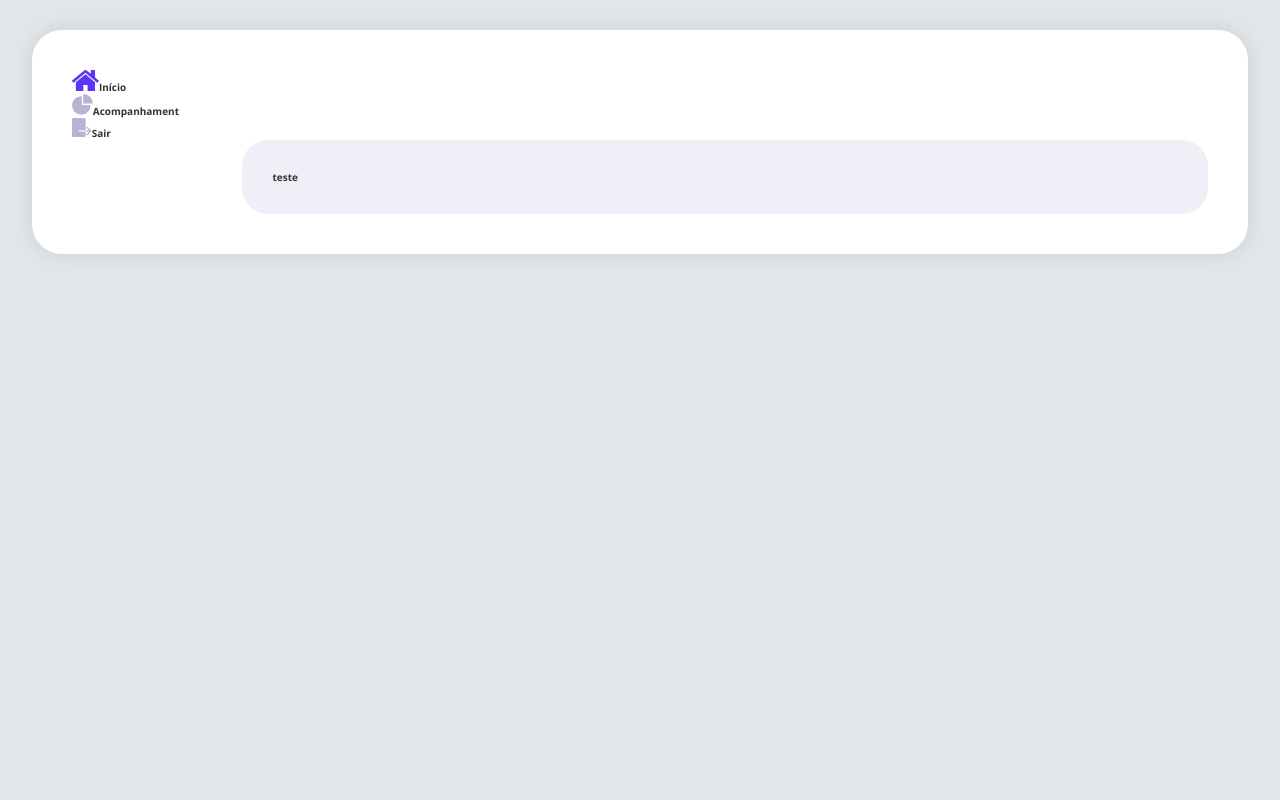
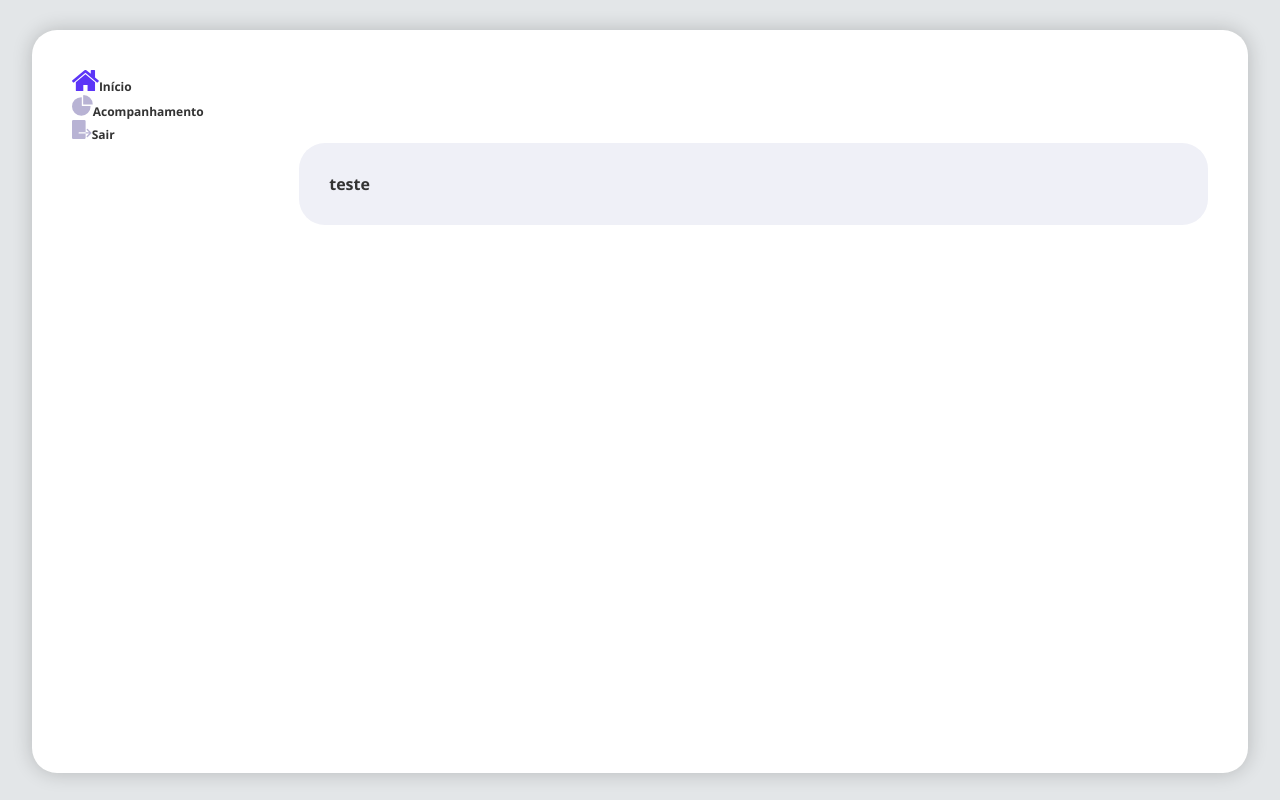
Before and after one commit to jeffinwilker/ponvi, a React (Create React App) app: page / in a window 1280 px wide. Built offline with nearby package versions, Linux system fonts and the light colour scheme.

Commit message:
subir
Vai

```diff
--- a/src/pages/Main/index.js
+++ b/src/pages/Main/index.js
@@ -36,7 +36,7 @@ export default function Main() {
                             />
                         </g>
                     </svg>
-                    Acompanhament
+                    Acompanhamento
                 </h1>
                 <h1>
                     <svg
--- a/src/pages/Main/styles.js
+++ b/src/pages/Main/styles.js
@@ -4,19 +4,21 @@ export const Container = styled.div`
     color: #333;
     max-width: 95%;
     background: #fff;
-    border-radius: 30px;
-    box-shadow: 0 0 20px rgba(0, 0, 0, 0.1);
+    border-radius: 25px;
+    box-shadow: 0 0 20px rgba(0, 0, 0, 0.2);
     padding: 40px;
     margin: 30px auto;
+    height: 100%;
+    font-size: 6px;
 `;
 
 export const Content = styled.h1`
-    max-width: 85%;
+    max-width: 80%;
     background: #eff0f7;
     border-radius: 26px;
     padding: 20px;
     top: 52px;
-    width: 1505px;
     margin-left: auto;
     padding: 30px;
+    font-size: 16px;
 `;
--- a/src/styles/global.js
+++ b/src/styles/global.js
@@ -9,7 +9,7 @@ export default createGlobalStyle`
     }
 
     html, body, #root {
-        height: calc(100% - 38px);
+        height: calc(100% - 19px)
     }
 
     body {
@@ -18,7 +18,6 @@ export default createGlobalStyle`
 
     body, input, button {
         color: #5C35F7;
-        font-size: 5px;
         font-family: 'Open Sans';
         font-weight: 600;
     }
```
